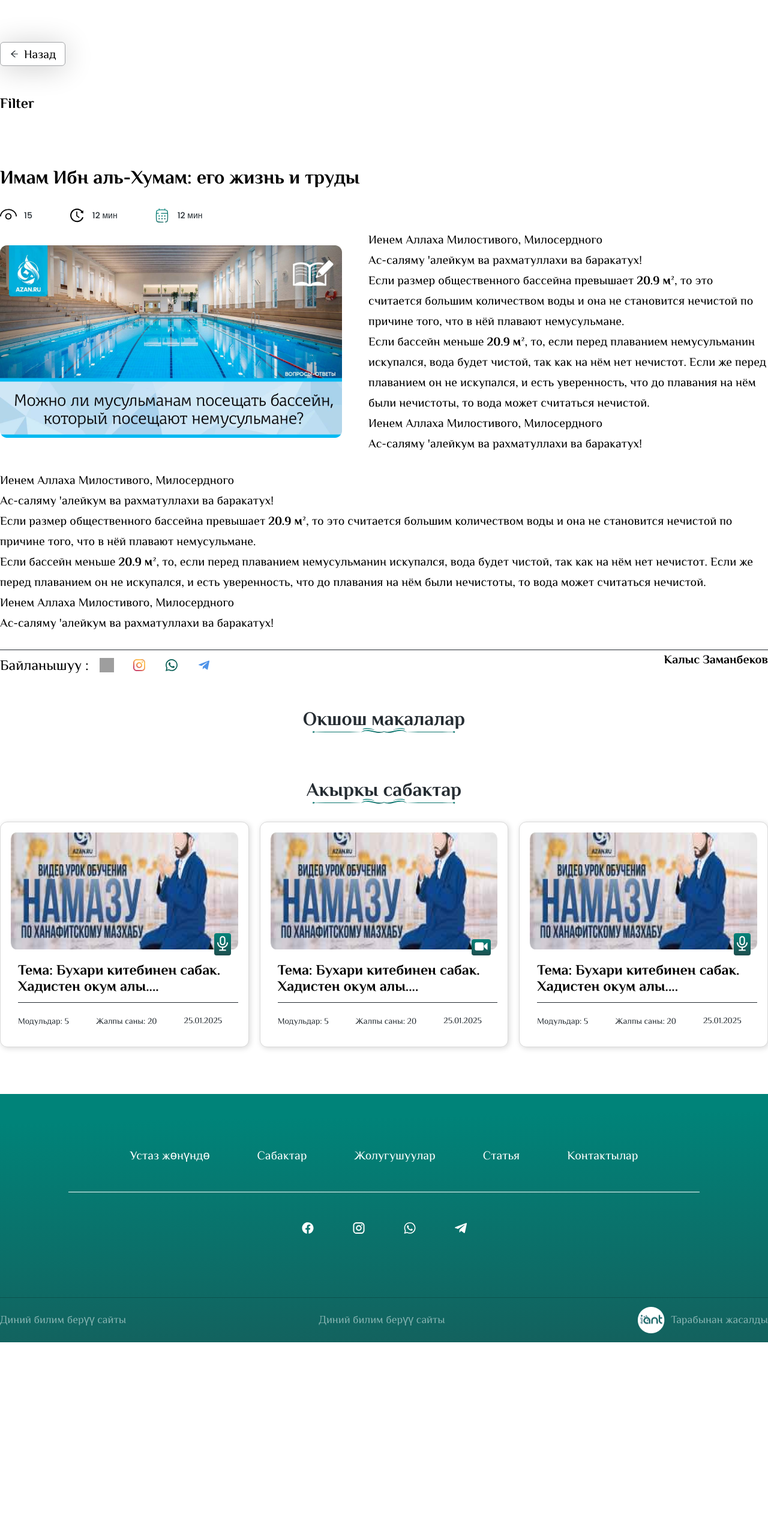
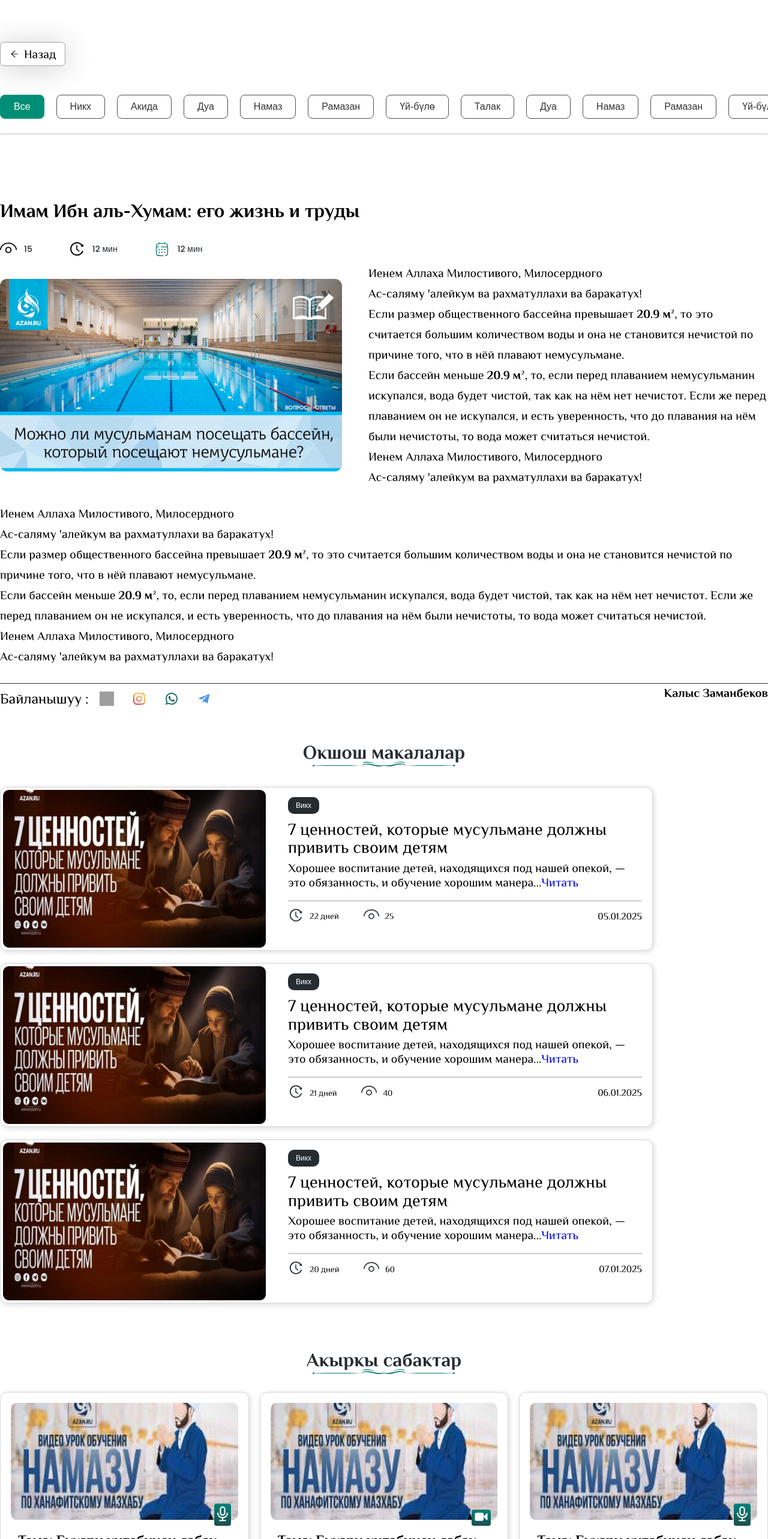
Before and after one commit to Janybek2007/al-hanafiya, a Next.js app: page /articles/1 in a window 1280 px wide. Shown: the top 2566 px of the page at 60% size. Before the commit the page ends 2238 px from the top, so only its background shows below. Built offline with nearby package versions, Linux system fonts and the light colour scheme; no server answers; grey boxes are pictures that could not be loaded.

Commit message:
finished article details

```diff
--- a/src/appPages/site/pages/article-detail/ArticleDetailPage.module.scss
+++ b/src/appPages/site/pages/article-detail/ArticleDetailPage.module.scss
@@ -1,3 +1,3 @@
 .back_section {
-	padding: 70px 0 48px 0;
+	padding: 70px 0 28px 0;
 }
--- a/src/appPages/site/pages/article-detail/ArticleDetailPage.tsx
+++ b/src/appPages/site/pages/article-detail/ArticleDetailPage.tsx
@@ -4,6 +4,7 @@ import styles from './ArticleDetailPage.module.scss';
 import ArticleContent from './sections/article-content/ArticleContent';
 import SimilarArticles from './sections/similar-articles/SimilarArticles';
 import LatestLessons from './sections/latest-lessons/LatestLessons';
+import Filtration from '../articles/sections/filtration/Filtiration';
 const ArticleDetailPage: React.FC = () => {
 	return (
 		<main>
@@ -14,7 +15,7 @@ const ArticleDetailPage: React.FC = () => {
 			</section>
 			<section>
 				<div className='container'>
-					<h1>Filter</h1>
+					<Filtration />
 				</div>
 			</section>
 			<ArticleContent />
--- a/src/appPages/site/pages/article-detail/sections/similar-articles/SimilarArticles.module.scss
+++ b/src/appPages/site/pages/article-detail/sections/similar-articles/SimilarArticles.module.scss
@@ -4,5 +4,12 @@
 		.section_title h1 {
 			font-size: 32px;
 		}
+		.articles {
+			margin-top: 34px;
+			display: flex;
+			flex-direction: column;
+			gap: 21px;
+			max-width: 85%;
+		}
 	}
 }
--- a/src/appPages/site/pages/article-detail/sections/similar-articles/SimilarArticles.tsx
+++ b/src/appPages/site/pages/article-detail/sections/similar-articles/SimilarArticles.tsx
@@ -1,6 +1,8 @@
 import React from 'react';
 import styles from './SimilarArticles.module.scss';
 import SectionTitle from '$/shared/ui/section-title/SectionTitle';
+import { ArticleItem } from '$/entities/articles';
+import { articles } from '$/entities/articles/constants/articles.constants';
 const SimilarArticles: React.FC = () => {
 	return (
 		<section className={styles.similar_articles}>
@@ -10,6 +12,11 @@ const SimilarArticles: React.FC = () => {
 					title='Окшош макалалар'
 					type='col'
 				/>
+				<div className={styles['articles']}>
+					{articles.map(art => (
+						<ArticleItem variant='2' type='list' key={art.id} item={art} />
+					))}
+				</div>
 			</div>
 		</section>
 	);
--- a/src/appPages/site/pages/articles/sections/filtration/Filtiration.tsx
+++ b/src/appPages/site/pages/articles/sections/filtration/Filtiration.tsx
@@ -1,36 +1,36 @@
-"use client";
-import React, { useState, useRef, useEffect } from "react";
-import styles from "./Filtiration.module.scss";
+'use client';
+import React, { useState, useRef, useEffect } from 'react';
+import styles from './Filtiration.module.scss';
 
 const tags = [
-  { id: 1, label: "Все" },
-  { id: 2, label: "Никх" },
-  { id: 3, label: "Акида" },
-  { id: 4, label: "Дуа" },
-  { id: 5, label: "Намаз" },
-  { id: 6, label: "Рамазан" },
-  { id: 7, label: "Үй-бүлө" },
-  { id: 8, label: "Талак" },
+	{ id: 1, label: 'Все' },
+	{ id: 2, label: 'Никх' },
+	{ id: 3, label: 'Акида' },
+	{ id: 4, label: 'Дуа' },
+	{ id: 5, label: 'Намаз' },
+	{ id: 6, label: 'Рамазан' },
+	{ id: 7, label: 'Үй-бүлө' },
+	{ id: 8, label: 'Талак' },
 
-  { id: 9, label: "Дуа" },
-  { id: 10, label: "Намаз" },
-  { id: 11, label: "Рамазан" },
-  { id: 12, label: "Үй-бүлө" },
-  { id: 13, label: "Талак" },
-  { id: 14, label: "Намаз" },
-  { id: 15, label: "Рамазан" },
-  { id: 16, label: "Үй-бүлө" },
-  { id: 17, label: "Талак" },
+	{ id: 9, label: 'Дуа' },
+	{ id: 10, label: 'Намаз' },
+	{ id: 11, label: 'Рамазан' },
+	{ id: 12, label: 'Үй-бүлө' },
+	{ id: 13, label: 'Талак' },
+	{ id: 14, label: 'Намаз' },
+	{ id: 15, label: 'Рамазан' },
+	{ id: 16, label: 'Үй-бүлө' },
+	{ id: 17, label: 'Талак' },
 
-  { id: 18, label: "Дуа" },
-  { id: 20, label: "Намаз" },
-  { id: 11, label: "Рамазан" },
-  { id: 12, label: "Үй-бүлө" },
-  { id: 13, label: "Талак" },
+	{ id: 18, label: 'Дуа' },
+	{ id: 20, label: 'Намаз' },
+	{ id: 110, label: 'Рамазан' },
+	{ id: 120, label: 'Үй-бүлө' },
+	{ id: 130, label: 'Талак' }
 ];
 
 const Filtration: React.FC = () => {
-  const [activeTag, setActiveTag] = useState("Все");
+	const [activeTag, setActiveTag] = useState('Все');
 	const [scrollPosition, setScrollPosition] = useState(0);
 	const scrollRef = useRef<HTMLDivElement>(null);
 
@@ -47,8 +47,8 @@ const Filtration: React.FC = () => {
 	useEffect(() => {
 		const scrollElement = scrollRef.current;
 		if (scrollElement) {
-      scrollElement.addEventListener("scroll", handleScroll);
-      return () => scrollElement.removeEventListener("scroll", handleScroll);
+			scrollElement.addEventListener('scroll', handleScroll);
+			return () => scrollElement.removeEventListener('scroll', handleScroll);
 		}
 	}, []);
 
@@ -57,11 +57,11 @@ const Filtration: React.FC = () => {
 			<div className={styles.tags_container}>
 				<div className={styles.tags_wrapper} ref={scrollRef}>
 					<div className={styles.tags_scroll}>
-            {tags.map((tag) => (
+						{tags.map(tag => (
 							<button
 								key={tag.id}
 								className={`${styles.tag} ${
-                  activeTag === tag.label ? styles.active : ""
+									activeTag === tag.label ? styles.active : ''
 								}`}
 								onClick={() => setActiveTag(tag.label)}
 							>
--- a/src/entities/articles/ui/article-item/ArticleItem.module.scss
+++ b/src/entities/articles/ui/article-item/ArticleItem.module.scss
@@ -10,6 +10,9 @@
 	&.t-list {
 		display: flex;
 		gap: 24px;
+		img {
+			height: 100%;
+		}
 	}
 	&.v-2 {
 		padding: 4px;
--- a/src/entities/articles/ui/articles-list/ArticlesList.module.scss
+++ b/src/entities/articles/ui/articles-list/ArticlesList.module.scss
@@ -1,7 +1,6 @@
 .articles_list {
 	gap: 21px;
-	flex-direction: column;
 	display: flex;
-	// justify-content: space-between;
-	// align-items: flex-start;
+	justify-content: space-between;
+	align-items: flex-start;
 }
--- a/src/entities/articles/ui/articles-list/ArticlesList.tsx
+++ b/src/entities/articles/ui/articles-list/ArticlesList.tsx
@@ -6,7 +6,7 @@ export const ArticlesList: React.FC = () => {
 	return (
 		<div className={styles.articles_list}>
 			{articles.map(art => (
-				<ArticleItem variant='2' type='list' key={art.id} item={art} />
+				<ArticleItem key={art.id} item={art} />
 			))}
 		</div>
 	);
```
Also changed, not shown: src/appPages/site/pages/articles/sections/filtration/Filtiration.module.scss (indentation only). Lines whose indentation alone changed are shown as unchanged.
